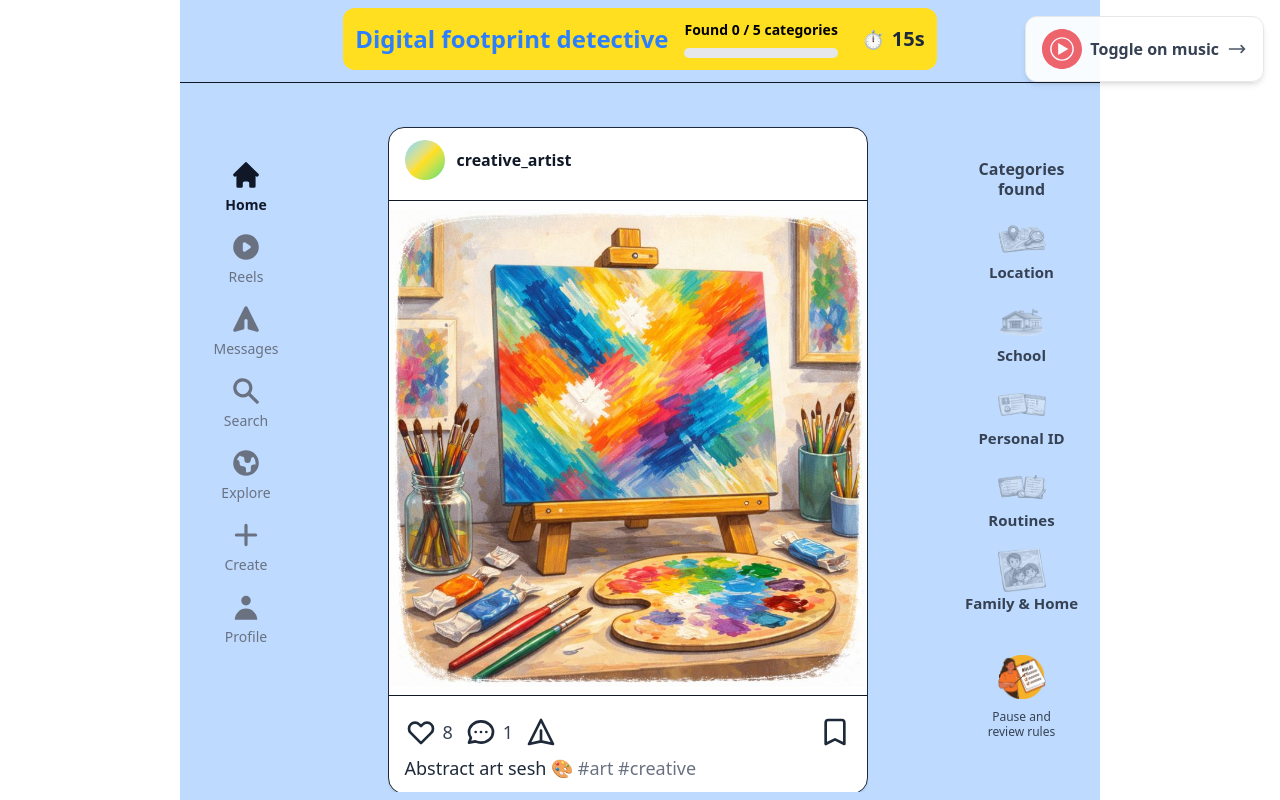
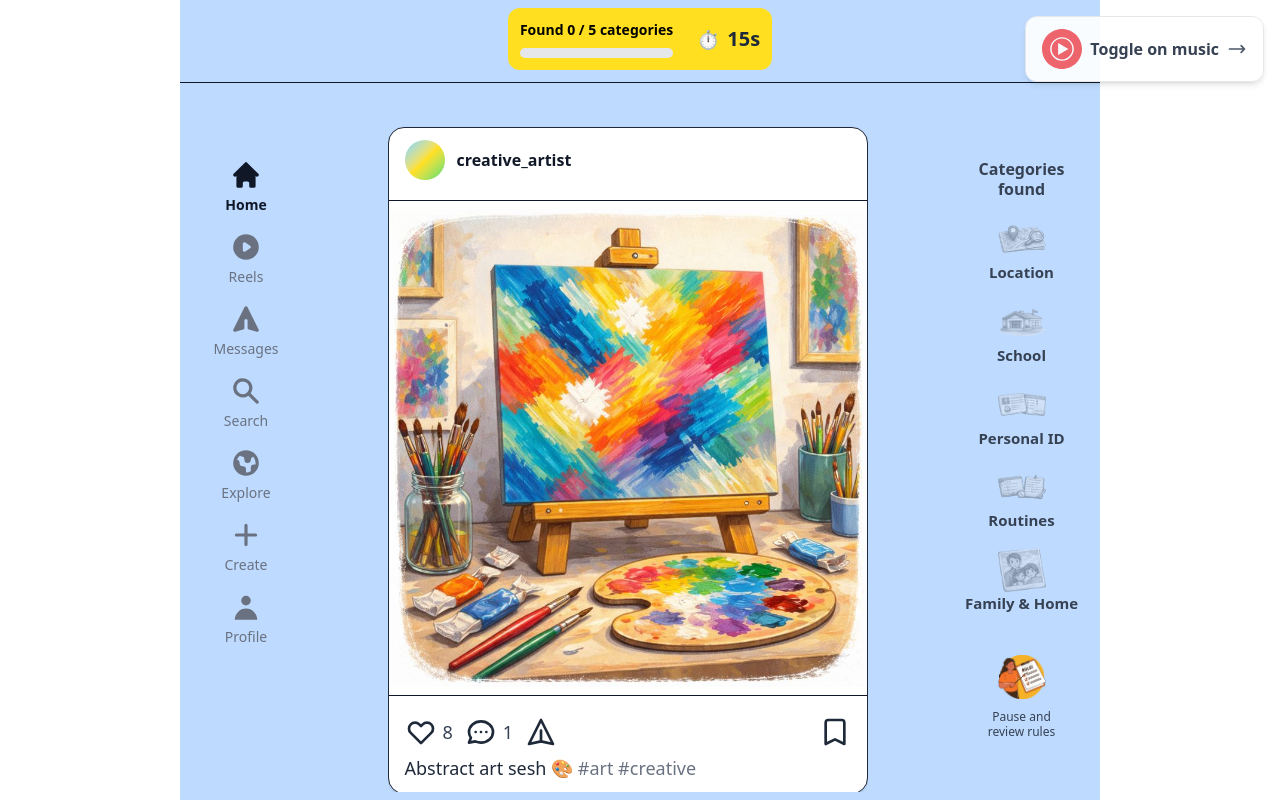
Before and after one commit to minmin1805/Digital-Footprint-Game, a React (Vite) app in the folder frontend/: page /game in a window 1280 px wide. Built offline with nearby package versions, Linux system fonts and the light colour scheme; no server answers.

Commit message:
changed the scolling speed and fix the dimension for smaller screen 1 more time

```diff
--- a/frontend/hooks/useScroll.js
+++ b/frontend/hooks/useScroll.js
@@ -1,7 +1,7 @@
 import { useEffect, useRef } from 'react'
 import { useGame } from '../src/context/GameContext.jsx'
 
-const SCROLL_SPEED_PX_PER_FRAME = 6
+const SCROLL_SPEED_PX_PER_FRAME = 4
 const TARGET_TOLERANCE_PX = 2
 
 function useScroll(viewportRef, feedInnerRef) {
--- a/frontend/src/pages/GamePage.jsx
+++ b/frontend/src/pages/GamePage.jsx
@@ -172,8 +172,7 @@ function GamePage() {
         <CountdownOverlay onComplete={handleCountdownComplete} />
       )}
       {/* Banner + progress - compact to maximize space for post */}
-      <div className="flex flex-row flex-wrap items-center justify-center gap-2 sm:gap-4 p-1.5 sm:p-3 bg-yellow-300 rounded-xl mt-1 sm:mt-2 shrink-0">
-        <h1 className="text-base sm:text-2xl font-bold text-blue-500 shrink-0">Digital footprint detective</h1>
+      <div className="flex flex-col items-center justify-center gap-2 sm:gap-4 p-1.5 sm:p-3 bg-yellow-300 rounded-xl mt-1 sm:mt-2 shrink-0">
         <div className="flex items-center gap-2 sm:gap-6">
           <ProgressBar currentStep={categoriesFound} totalSteps={5} label="categories" />
           {!countdownActive && !currentPopup && (
```
